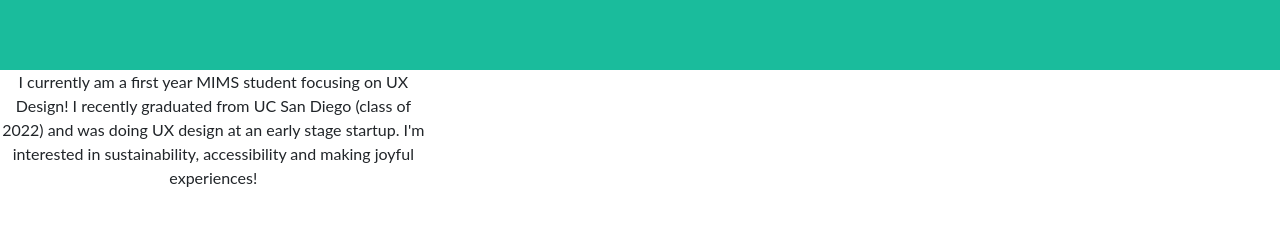
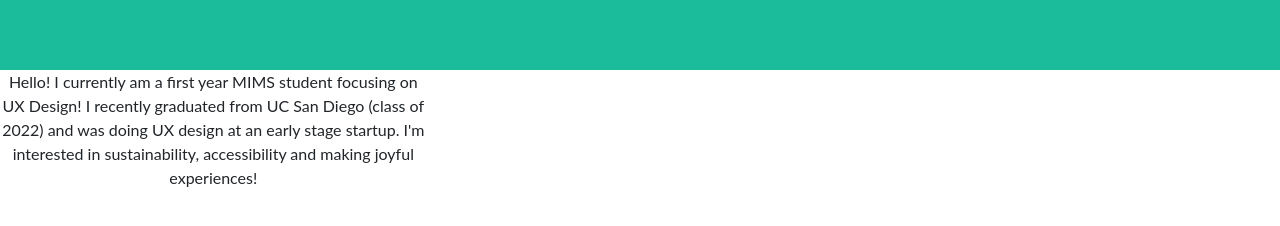
Before and after one commit to emton03866/EMTON03866.github.io_2, a plain HTML site: page WebsiteAssignmentFiles/index.html in a window 1280 px wide. Shown: the part 366-592 px from the top of the page. Drawn offline with Linux system fonts and the light colour scheme.

Commit message:
Added hello to index.html

```diff
--- a/WebsiteAssignmentFiles/index.html
+++ b/WebsiteAssignmentFiles/index.html
@@ -37,7 +37,7 @@
 
             <div class="col-md-6 col-lg-4 mb-5">
                 <!-- put your bio paragraph here; remember to use the correct html tags -->
-                <p>I currently am a first year MIMS student focusing on UX Design! I recently graduated from UC San Diego (class of 2022) and was doing UX design at an early stage startup. I'm interested in sustainability, accessibility and making joyful experiences! </p
+                <p>Hello! I currently am a first year MIMS student focusing on UX Design! I recently graduated from UC San Diego (class of 2022) and was doing UX design at an early stage startup. I'm interested in sustainability, accessibility and making joyful experiences! </p
             </div>
         </section>
     </body>
```
